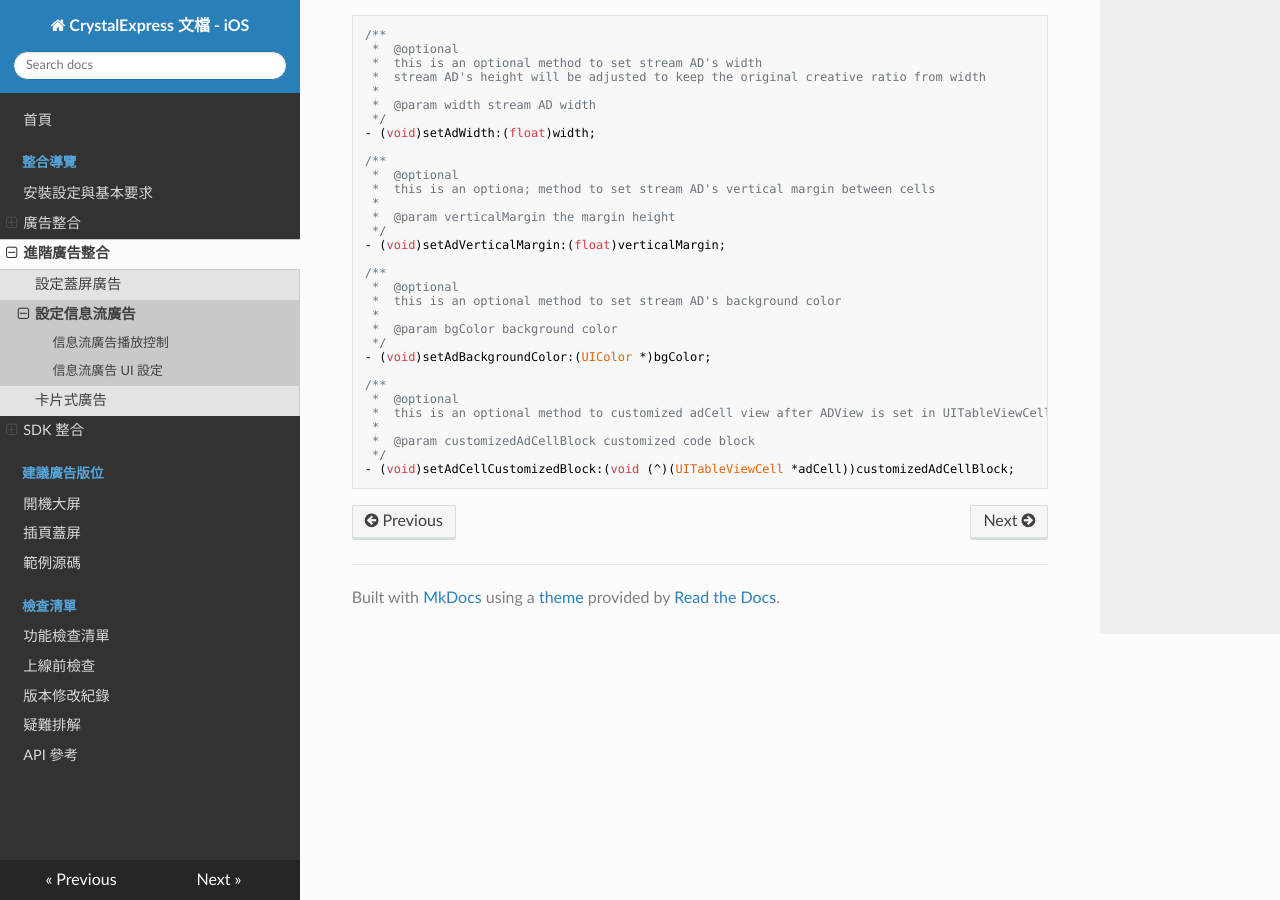
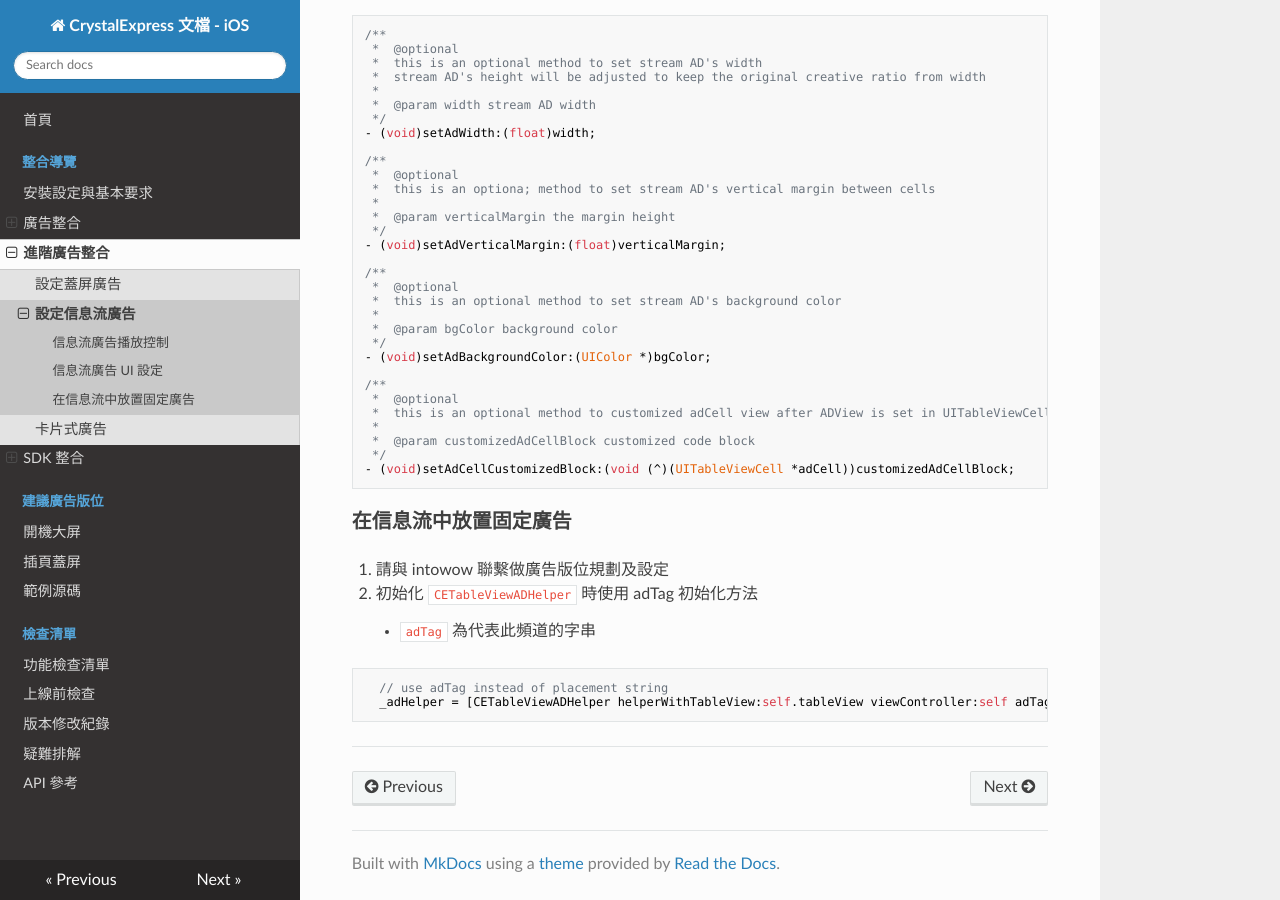
Before and after one commit to intowow/CrystalExpressDocumentation-iOS-zh_CN, an MkDocs documentation site: the page built from docs/docs/advanced-stream-ad.md, in a window 1280 px wide and 900 px high, scrolled down 764 px. Built offline with MkDocs 1.6.1, drawn with Linux system fonts in a browser that asks for light colours; nearby versions of some CDN libraries; old or Windows-style settings are respelled for this version of MkDocs.

Commit message:
describe how to init CETableViewADHelper for roadblock mode

````diff
--- a/docs/docs/advanced-stream-ad.md
+++ b/docs/docs/advanced-stream-ad.md
@@ -64,3 +64,14 @@ _adHelper = [CETableViewADHelper helperWithTableView:self.tableView viewControll
  */
 - (void)setAdCellCustomizedBlock:(void (^)(UITableViewCell *adCell))customizedAdCellBlock;
 ```
+
+### 在信息流中放置固定廣告
+1. 請與 intowow 聯繫做廣告版位規劃及設定
+2. 初始化 `CETableViewADHelper` 時使用 adTag 初始化方法
+    - `adTag` 為代表此頻道的字串
+
+```objc
+  // use adTag instead of placement string
+  _adHelper = [CETableViewADHelper helperWithTableView:self.tableView viewController:self adTag:adTag];
+```
+---
````
